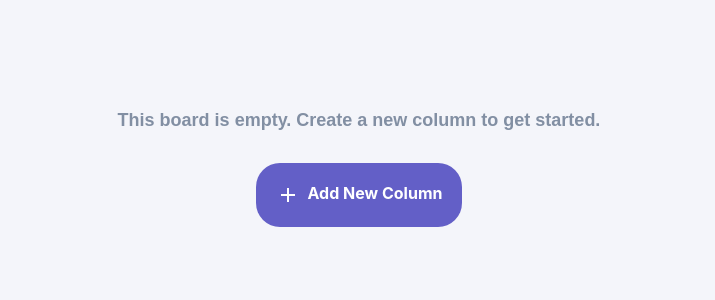
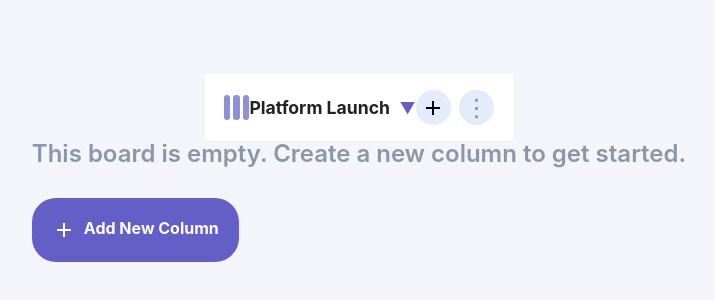
Before and after one commit to apettiigrew/Kanban-task-management-web-app, a Next.js app: page / in a window 1280 px wide. Shown: the part 232-532 px from the top of the page, without its empty margins (281-996 px from the left). Built offline with nearby package versions, Linux system fonts and the light colour scheme.

Commit message:
feat: wip

```diff
--- a/src/app/page.module.scss
+++ b/src/app/page.module.scss
@@ -5,6 +5,7 @@
   width: 100vw;
   background: #f4f5fa;
   display: flex;
+  flex-direction: column;
   align-items: center;
   justify-content: center;
 }
--- a/src/app/page.tsx
+++ b/src/app/page.tsx
@@ -1,21 +1,40 @@
+'use client';
+
+import React, { useState } from 'react';
 import { AppButton } from '@/components/AppButton';
 import { AddIcon } from '@/components/AddIcon';
 import styles from './page.module.scss';
 import Heading from '@/components/Heading';
+import Header from '@/components/Header';
+import AddProjectModal from '@/components/AddProjectModal';
 
 export default function Home() {
+  const [modalOpen, setModalOpen] = useState(false);
+
+  const handleAddProject = (title: string) => {
+    alert(`Project added: ${title}`); // Replace with real logic
+  };
+
   return (
     <main className={styles.main}>
       <div className={styles.container}>
-        <div className={styles.message}>
-          <Heading>
+        <div>
+          <Header onAddClick={() => setModalOpen(true)} />
+          <AddProjectModal
+            open={modalOpen}
+            onClose={() => setModalOpen(false)}
+            onSubmit={handleAddProject}
+          />
+        </div>
+        <div>
+          <div className={styles.message}>
             This board is empty. Create a new column to get started.
-          </Heading>
+          </div>
+          <AppButton variant="primary" size="large">
+            <AddIcon style={{ marginRight: 8, verticalAlign: 'middle' }} />
+            Add New Column
+          </AppButton>
         </div>
-        <AppButton variant="primary" size="large">
-          <AddIcon style={{ marginRight: 8, verticalAlign: 'middle' }} />
-          Add New Column
-        </AppButton>
       </div>
     </main>
   );
--- /dev/null
+++ b/src/components/AddProjectForm.module.scss
@@ -0,0 +1,27 @@
+.form {
+  display: flex;
+  flex-direction: column;
+  gap: 1.2rem;
+  align-items: stretch;
+}
+.label {
+  font-weight: 600;
+  color: #222;
+  margin-bottom: 0.2rem;
+}
+.input {
+  padding: 0.7rem 1rem;
+  border: 1px solid #e4ebfa;
+  border-radius: 0.5rem;
+  font-size: 1rem;
+  outline: none;
+  transition: border 0.2s;
+}
+.input:focus {
+  border-color: #635fc7;
+}
+.error {
+  color: #ea5555;
+  font-size: 0.95rem;
+  margin-bottom: -0.8rem;
+}
--- /dev/null
+++ b/src/components/AddProjectForm.tsx
@@ -0,0 +1,42 @@
+import React, { useState } from 'react';
+import styles from './AddProjectForm.module.scss';
+import { AppButton } from './AppButton';
+
+interface AddProjectFormProps {
+  onSubmit: (title: string) => void;
+}
+
+const AddProjectForm: React.FC<AddProjectFormProps> = ({ onSubmit }) => {
+  const [title, setTitle] = useState('');
+  const [error, setError] = useState('');
+
+  const handleSubmit = (e: React.FormEvent) => {
+    e.preventDefault();
+    if (!title.trim()) {
+      setError('Title is required');
+      return;
+    }
+    setError('');
+    onSubmit(title.trim());
+  };
+
+  return (
+    <form className={styles.form} onSubmit={handleSubmit}>
+      <label className={styles.label} htmlFor="project-title">Project Title</label>
+      <input
+        id="project-title"
+        className={styles.input}
+        value={title}
+        onChange={e => setTitle(e.target.value)}
+        placeholder="Enter project title"
+        autoFocus
+      />
+      {error && <div className={styles.error}>{error}</div>}
+      <AppButton type="submit" variant="primary" size="large">
+        Add Project
+      </AppButton>
+    </form>
+  );
+};
+
+export default AddProjectForm;
--- /dev/null
+++ b/src/components/AddProjectModal.tsx
@@ -0,0 +1,24 @@
+import React from 'react';
+import Modal from './Modal';
+import AddProjectForm from './AddProjectForm';
+
+interface AddProjectModalProps {
+  open: boolean;
+  onClose: () => void;
+  onSubmit: (title: string) => void;
+}
+
+const AddProjectModal: React.FC<AddProjectModalProps> = ({ open, onClose, onSubmit }) => {
+  const handleSubmit = (title: string) => {
+    onSubmit(title);
+    onClose();
+  };
+
+  return (
+    <Modal open={open} onClose={onClose}>
+      <AddProjectForm onSubmit={handleSubmit} />
+    </Modal>
+  );
+};
+
+export default AddProjectModal;
--- /dev/null
+++ b/src/components/Header.module.scss
@@ -0,0 +1,69 @@
+.header {
+  display: flex;
+  align-items: center;
+  justify-content: space-between;
+  padding: 1rem 1.2rem;
+  background: #fff;
+  border-bottom: 1px solid #f0f0f0;
+}
+
+.left {
+  display: flex;
+  align-items: center;
+}
+
+.bars {
+  display: flex;
+  flex-direction: row;
+  gap: 0.2rem;
+}
+.bar {
+  width: 0.4rem;
+  height: 1.6rem;
+  border-radius: 0.2rem;
+  background: #635FC7;
+  opacity: 0.7;
+}
+
+.center {
+  display: flex;
+  align-items: center;
+  gap: 0.4rem;
+}
+.title {
+  font-weight: 700;
+  font-size: 1.1rem;
+  color: #222;
+}
+.arrow {
+  font-size: 1rem;
+  color: #635FC7;
+  margin-left: 0.2rem;
+}
+
+.right {
+  display: flex;
+  align-items: center;
+  gap: 0.5rem;
+}
+.iconButton {
+  background: #e4ebfa;
+  border: none;
+  border-radius: 50%;
+  width: 2.2rem;
+  height: 2.2rem;
+  display: flex;
+  align-items: center;
+  justify-content: center;
+  cursor: pointer;
+  transition: background 0.2s;
+  padding: 0;
+}
+.iconButton:hover {
+  background: #a8a4ff;
+}
+.ellipsis {
+  font-size: 1.5rem;
+  color: #828fa3;
+  line-height: 1;
+}
--- /dev/null
+++ b/src/components/Header.tsx
@@ -0,0 +1,31 @@
+import React from 'react';
+import styles from './Header.module.scss';
+import { AddIcon } from './AddIcon';
+
+const Header: React.FC<{ onAddClick: () => void }> = ({ onAddClick }) => {
+  return (
+    <header className={styles.header}>
+      <div className={styles.left}>
+        <span className={styles.bars}>
+          <span className={styles.bar} />
+          <span className={styles.bar} />
+          <span className={styles.bar} />
+        </span>
+      </div>
+      <div className={styles.center}>
+        <span className={styles.title}>Platform Launch</span>
+        <span className={styles.arrow}>&#9660;</span>
+      </div>
+      <div className={styles.right}>
+        <button className={styles.iconButton} onClick={onAddClick}>
+          <AddIcon />
+        </button>
+        <button className={styles.iconButton}>
+          <span className={styles.ellipsis}>⋮</span>
+        </button>
+      </div>
+    </header>
+  );
+};
+
+export default Header;
--- /dev/null
+++ b/src/components/Modal.module.scss
@@ -0,0 +1,33 @@
+.backdrop {
+  position: fixed;
+  top: 0;
+  left: 0;
+  width: 100vw;
+  height: 100vh;
+  background: rgba(0,0,0,0.18);
+  display: flex;
+  align-items: center;
+  justify-content: center;
+  z-index: 1000;
+}
+
+.modal {
+  background: #fff;
+  border-radius: 1rem;
+  padding: 2rem 1.2rem 1.2rem 1.2rem;
+  min-width: 90vw;
+  max-width: 400px;
+  box-shadow: 0 4px 32px rgba(0,0,0,0.12);
+  position: relative;
+}
+
+.close {
+  position: absolute;
+  top: 0.7rem;
+  right: 1rem;
+  background: none;
+  border: none;
+  font-size: 2rem;
+  color: #828fa3;
+  cursor: pointer;
+}
--- /dev/null
+++ b/src/components/Modal.tsx
@@ -0,0 +1,33 @@
+import React, { useEffect } from 'react';
+import ReactDOM from 'react-dom';
+import styles from './Modal.module.scss';
+
+interface ModalProps {
+  open: boolean;
+  onClose: () => void;
+  children: React.ReactNode;
+}
+
+const Modal: React.FC<ModalProps> = ({ open, onClose, children }) => {
+  useEffect(() => {
+    if (!open) return;
+    const handleKey = (e: KeyboardEvent) => {
+      if (e.key === 'Escape') onClose();
+    };
+    window.addEventListener('keydown', handleKey);
+    return () => window.removeEventListener('keydown', handleKey);
+  }, [open, onClose]);
+
+  if (!open) return null;
+  return ReactDOM.createPortal(
+    <div className={styles.backdrop} onClick={onClose}>
+      <div className={styles.modal} onClick={e => e.stopPropagation()}>
+        <button className={styles.close} onClick={onClose}>&times;</button>
+        {children}
+      </div>
+    </div>,
+    document.body
+  );
+};
+
+export default Modal;
```
